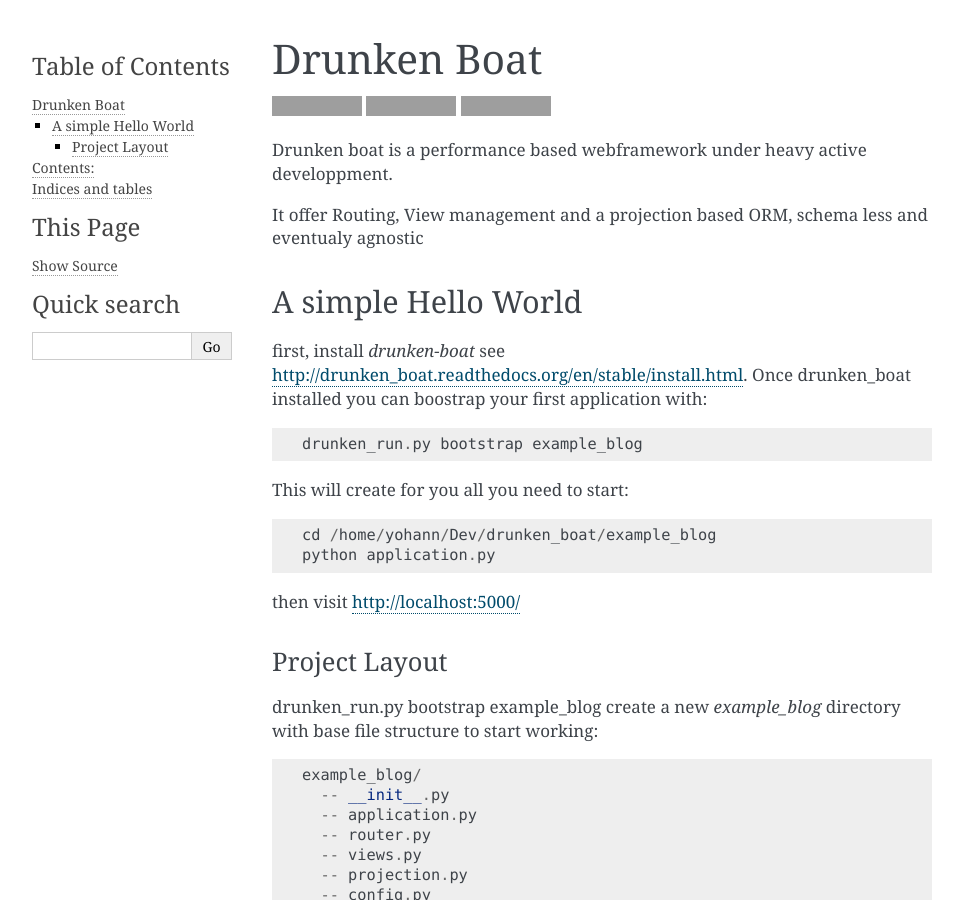
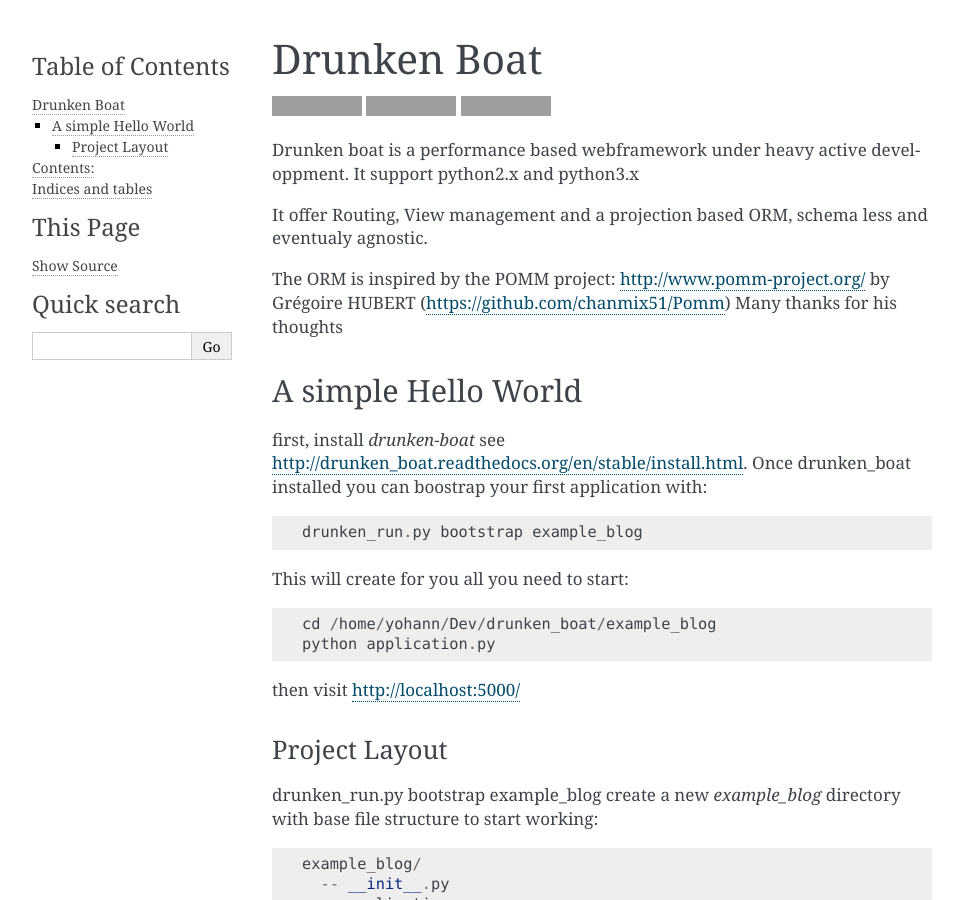
Before and after one commit to boblefrag/drunken_boat, a Sphinx documentation site: the page built from docs/source/index.rst, in a window 1280 px wide and 900 px high. Shown: the whole window, without its empty margins (148-1111 px from the left). Built offline with Sphinx 7.4.7, drawn with Linux system fonts in a browser that asks for light colours; formulas are drawn with MathJax 3; pages that are not in the unit, such as notebooks, are missing from menus; some of the changed text lies outside the part shown; grey boxes are pictures that could not be loaded.

Commit message:
doc on models

```diff
--- a/README.rst
+++ b/README.rst
@@ -13,10 +13,14 @@
 
 
 Drunken boat is a performance based webframework under heavy active
-developpment.
+developpment. It support python2.x and python3.x
 
 It offer Routing, View management and a projection based ORM, schema
-less and eventualy agnostic
+less and eventualy agnostic.
+
+The ORM is inspired by the POMM project: http://www.pomm-project.org/
+by Grégoire HUBERT (https://github.com/chanmix51/Pomm) Many thanks for
+his thoughts
 
 
 A simple Hello World
@@ -93,4 +97,6 @@
 done in `View` check the documentation on how to manage much more with
 `MiddleWare`,  `Projection` for database access and else.
 
+Continue reading :doc:`orm/models`
+
 See http://drunken_boat.readthedocs.org/ for full documentation
--- a/docs/source/orm.rst
+++ b/docs/source/orm.rst
@@ -4,6 +4,7 @@
 .. toctree::
    :maxdepth: 2
 
+   orm/models
    orm/database
    orm/relation
 
@@ -64,5 +65,6 @@
 more, we decide to create a schemaless ORM without breaking the Object
 Oriented paradigm. Seems interesting? Let's take the ride!
 
+.. include:: orm/models.rst
 .. include:: orm/database.rst
 .. include:: orm/relation.rst
--- a/docs/source/orm/database.rst
+++ b/docs/source/orm/database.rst
@@ -27,6 +27,7 @@
 will use in the next step::
 
   #projection.py
+  from drunken_boat.db.postgresql import DB
   from example_blog.config import DATABASE
 
   def create_tables():
@@ -82,6 +83,7 @@
 results are list of `DataBaseObject`. because DataBaseObject are
 objects, you can attach any method you want on it. For example::
 
+  from drunken_boat.db.postgresql import DB
   from config import DATABASE
   from drunken_boat.db.postgresql.fields import Timestamp
   from drunken_boat.db.postgresql.projections import (Projection,
```
Also changed, not shown: docs/source/orm/models.rst (added, +125 -0 lines).
